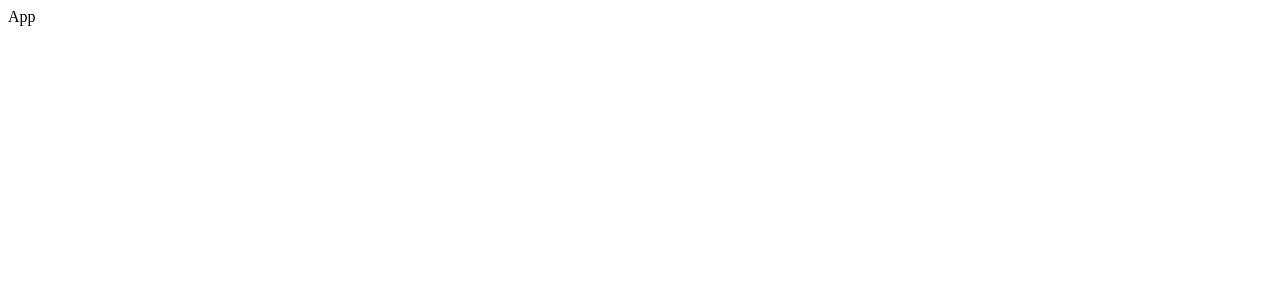
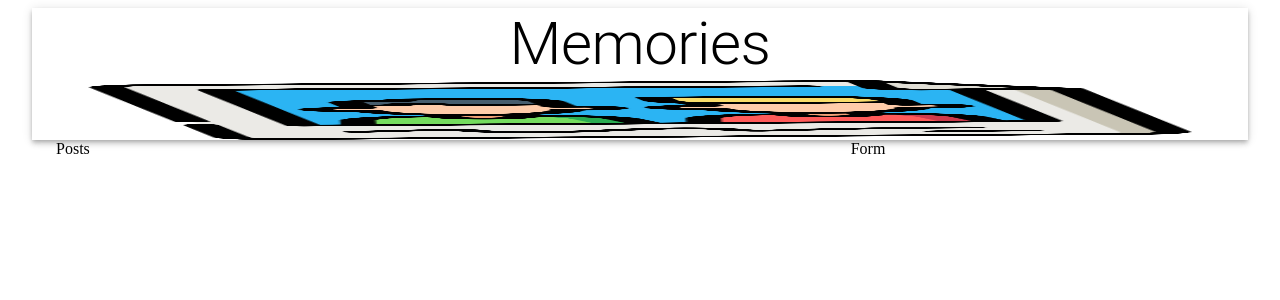
Before and after one commit to Sumeetrana/Memories, a React (Create React App) app in the folder client/: page / in a window 1280 px wide. Shown: the top 300 px of the page. Built offline with nearby package versions, Linux system fonts and the light colour scheme.

Commit message:
feat(memories): added basic layout

```diff
--- a/client/package.json
+++ b/client/package.json
@@ -4,7 +4,7 @@
   "private": true,
   "proxy": "http://localhost:5000",
   "dependencies": {
-    "@material-ui/core": "^4.9.10",
+    "@material-ui/core": "^4.12.4",
     "@material-ui/icons": "^4.9.1",
     "@testing-library/jest-dom": "^4.2.4",
     "@testing-library/react": "^9.3.2",
--- a/client/src/App.js
+++ b/client/src/App.js
@@ -1,8 +1,29 @@
 import React from 'react';
+import memories from './images/memories.png';
+import { Container, AppBar, Typography, Grow, Grid } from '@material-ui/core';
+import Posts from './components/Posts/Posts';
+import Form from './components/Form/Form';
 
 const App = () => {
   return (
-    <div>App</div>
+    <Container maxWidth='lg'>
+      <AppBar position='static' color='inherit'>
+        <Typography variant='h2' align="center">Memories</Typography>
+        <img src={memories} alt="memories" height={60} />
+      </AppBar>
+      <Grow in>
+        <Container>
+          <Grid container justifyContent='space-between' alignItems='stretch' spacing={3}>
+            <Grid item xs={12} sm={7}>
+              <Posts />
+            </Grid>
+            <Grid item xs={12} sm={4}>
+              <Form />
+            </Grid>
+          </Grid>
+        </Container>
+      </Grow>
+    </Container>
   )
 }
 
--- /dev/null
+++ b/client/src/components/Form/Form.jsx
@@ -0,0 +1,11 @@
+import React from 'react';
+
+const Form = () => {
+  return (
+    <div>
+      Form
+    </div>
+  );
+};
+
+export default Form;
--- /dev/null
+++ b/client/src/components/Posts/Posts.jsx
@@ -0,0 +1,11 @@
+import React from 'react';
+
+const Posts = () => {
+  return (
+    <div>
+      Posts
+    </div>
+  );
+};
+
+export default Posts;
```
Also changed, not shown: client/src/components/Form/style.js (added), client/src/components/Posts/Post/Post.jsx (added), client/src/components/Posts/Post/styles.js (added), client/src/components/Posts/style.js (added), client/src/images/memories.png (added), 1 other file (tests, documents, lock files or other folders).
